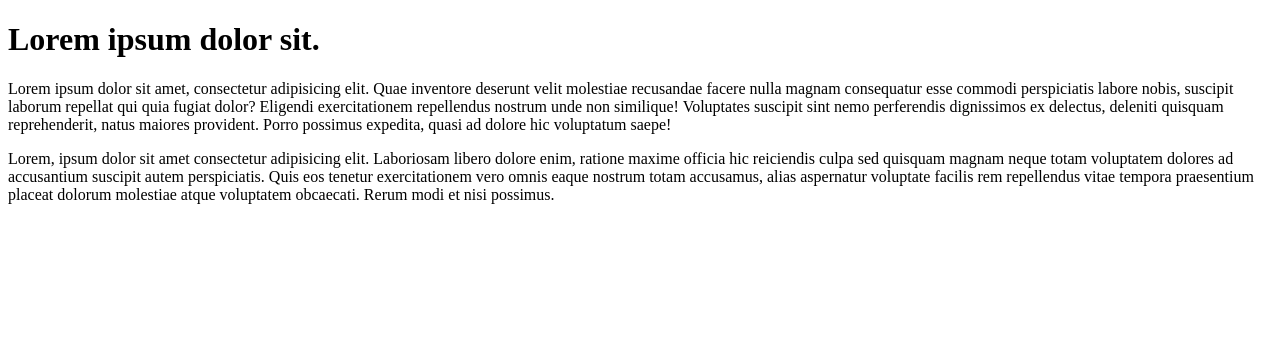
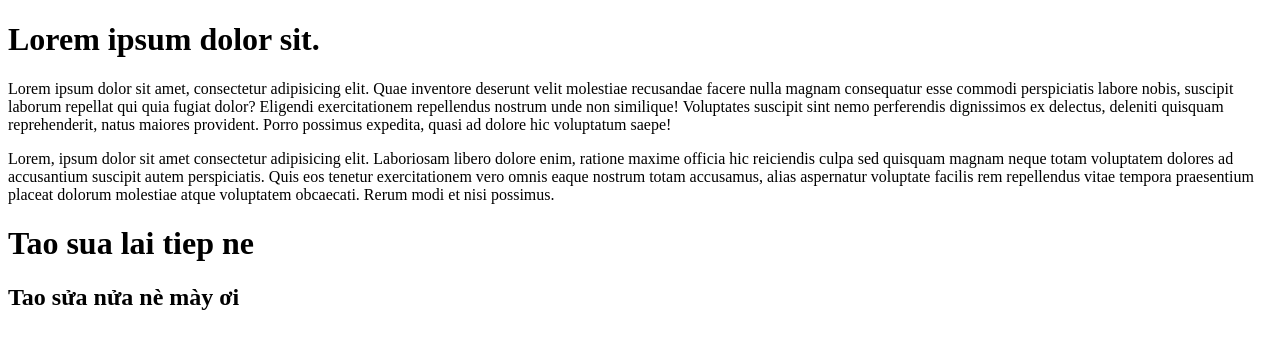
Before and after one commit to nhvinh19/testprojectgroup1, a plain HTML site: page index.html in a window 1280 px wide. Drawn offline with Linux system fonts and the light colour scheme.

Commit message:
cấm m sửa tiếp nhé Vinh2

```diff
--- a/index.html
+++ b/index.html
@@ -14,5 +14,10 @@
      <!-- Fix -->
      <p>Lorem, ipsum dolor sit amet consectetur adipisicing elit. Laboriosam libero dolore enim, ratione maxime officia hic reiciendis culpa sed quisquam magnam neque totam voluptatem dolores ad accusantium suscipit autem perspiciatis.
      Quis eos tenetur exercitationem vero omnis eaque nostrum totam accusamus, alias aspernatur voluptate facilis rem repellendus vitae tempora praesentium placeat dolorum molestiae atque voluptatem obcaecati. Rerum modi et nisi possimus.</p>
+     <h1>Tao sua lai tiep ne</h1>
+     <!-- Tao sua lai roi day nhe -->
+      <h2>Tao sửa nửa nè mày ơi
+      </h2>
+      <!-- Đừng sửa nửa nhé mệt rồi -->
 </body>
 </html>
```
